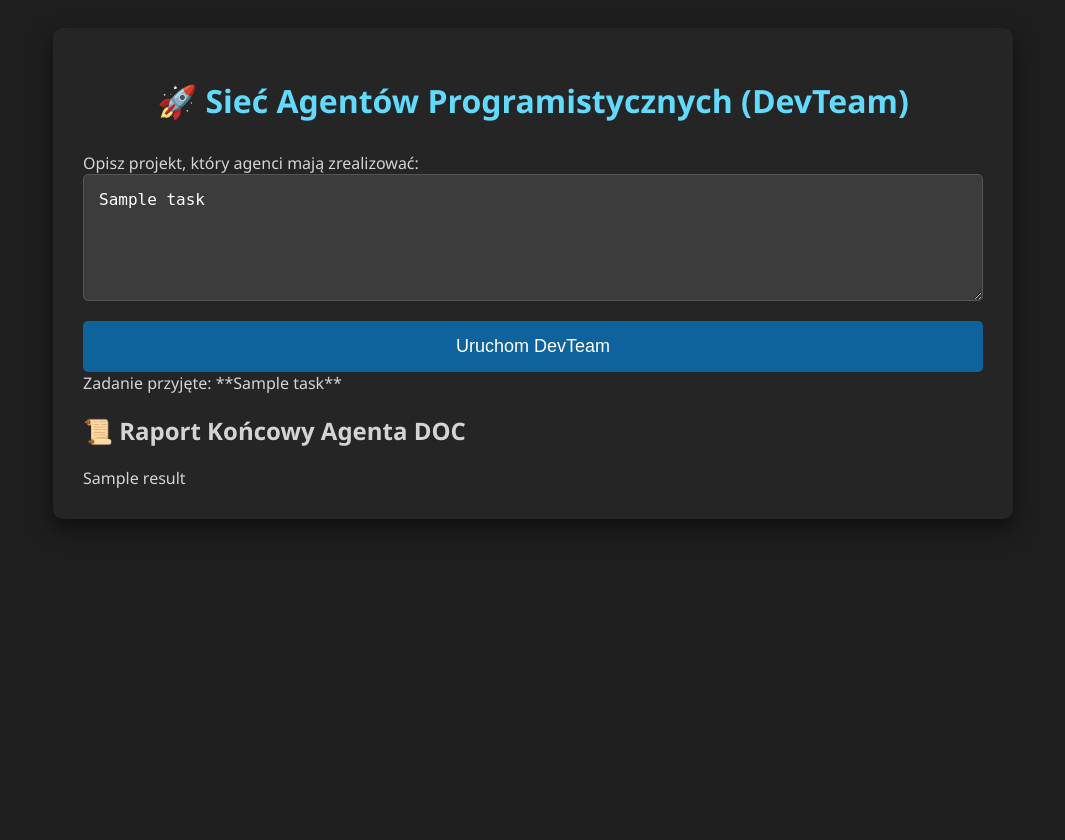
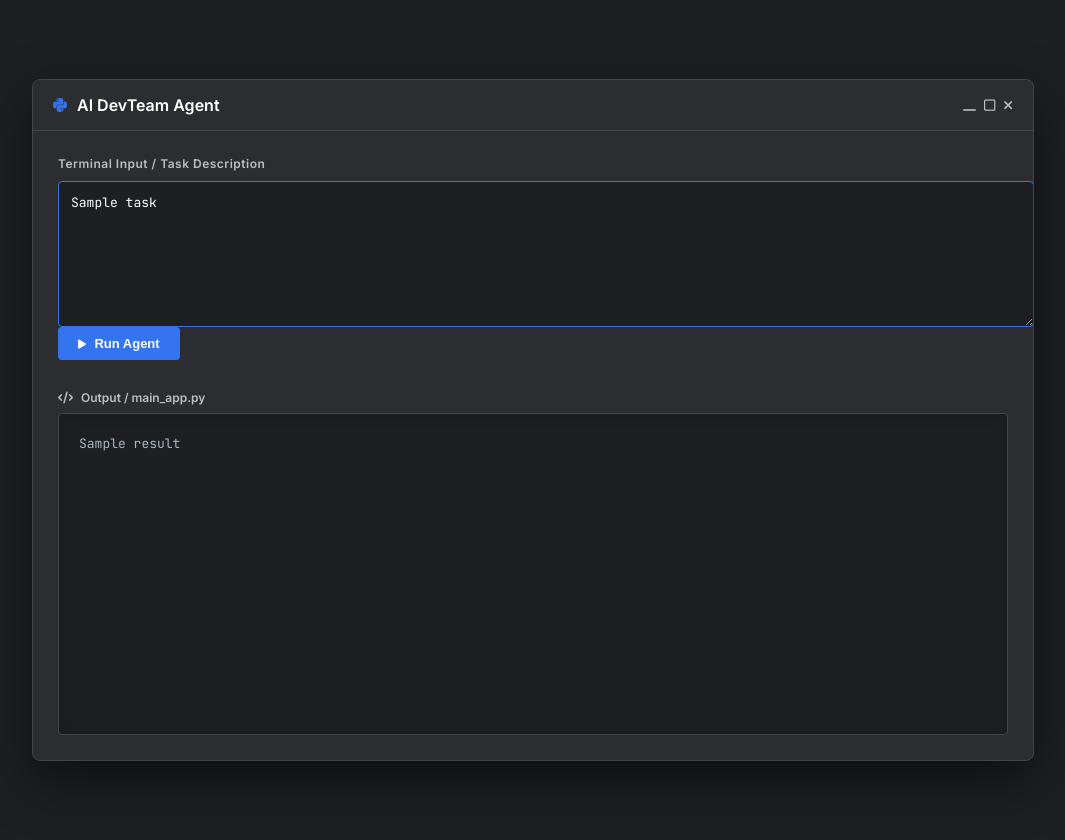
Before and after one commit to rafal1338/AIagent, a Flask app: template templates/base_template.html in a window 1280 px wide. Shown: the whole page, without its empty margins (107-1172 px from the left). Before the commit the page ends 521 px from the top, so only its background shows below. Run offline with Flask 3, Linux system fonts and the light colour scheme; the template is opened without the code that fills it: most values are stand-ins (such as "Sample title", 1, 10 or a date in 2020).

Commit message:
naprawa devteam 🤖

```diff
--- a/static/style.css
+++ b/static/style.css
@@ -1,67 +1,199 @@
+/* --- Paleta Kolorów JetBrains Darcula / New UI --- */
+:root {
+    --jb-bg: #1e1f22;          /* Główne tło (IDE) */
+    --jb-panel: #2b2d30;       /* Tło panelu/okna */
+    --jb-border: #43454a;      /* Obramowania */
+    --jb-blue: #3574f0;        /* Główny niebieski akcent */
+    --jb-blue-hover: #3065d0;
+    --jb-text: #bcbec4;        /* Standardowy tekst */
+    --jb-text-bright: #ffffff; /* Nagłówki */
+    --jb-code-bg: #1e1f22;     /* Tło edytora kodu */
+    --jb-input-bg: #1e1f22;    /* Tło inputów */
+    --jb-selection: #214283;   /* Zaznaczenie */
+    --jb-error: #cf514e;       /* Błędy */
+}
+
+* {
+    box_sizing: border-box;
+    margin: 0;
+    padding: 0;
+}
+
 body {
-    font-family: 'Segoe UI', sans-serif;
-    background-color: #1e1e1e;
-    color: #d4d4d4;
+    font-family: 'Inter', -apple-system, BlinkMacSystemFont, "Segoe UI", Roboto, sans-serif;
+    background-color: var(--jb-bg);
+    color: var(--jb-text);
+    /* Zmiana: min-height zamiast height i padding dla odstępu */
+    min-height: 100vh;
     padding: 20px;
+    display: flex;
+    justify_content: center;
+    align-items: center;
+    font-size: 13px;
+    /* Zmiana: auto pozwala na scrollowanie jeśli okno jest za małe */
+    overflow-y: auto;
 }
+
+/* --- Kontener Główny (Okno Dialogowe) --- */
 .container {
-    max-width: 900px;
-    margin: 0 auto;
-    background-color: #252526;
-    padding: 30px;
-    border-radius: 10px;
-    box-shadow: 0 10px 20px rgba(0,0,0,0.5);
+    width: 100%;
+    max-width: 1000px;
+    /* Zmiana: elastyczna wysokość */
+    height: 85vh;
+    min-height: 500px;
+    margin: 0 auto; /* Dodatkowe zabezpieczenie centrowania */
+
+    background-color: var(--jb-panel);
+    border: 1px solid var(--jb-border);
+    border-radius: 8px;
+    box-shadow: 0 20px 50px rgba(0, 0, 0, 0.5); /* Mocniejszy cień dla efektu "okna" */
+    display: flex;
+    flex-direction: column;
 }
+
+/* --- Nagłówek (Pasek Tytułowy) --- */
+header {
+    padding: 15px 20px;
+    border-bottom: 1px solid var(--jb-border);
+    background-color: var(--jb-panel);
+    border-radius: 8px 8px 0 0;
+    display: flex;
+    align-items: center;
+    justify-content: space-between;
+    flex-shrink: 0; /* Nagłówek nie może się kurczyć */
+}
+
 h1 {
-    color: #61dafb;
-    text-align: center;
-    margin-bottom: 30px;
+    font-size: 16px;
+    font-weight: 600;
+    color: var(--jb-text-bright);
+    margin: 0;
+    display: flex;
+    align-items: center;
+    gap: 10px;
 }
+
+/* --- Główna zawartość (Scrollowana) --- */
+main {
+    padding: 25px; /* Większy padding wewnątrz */
+    overflow-y: auto;
+    flex-grow: 1;
+    display: flex;
+    flex-direction: column;
+    gap: 20px;
+}
+
+/* --- Formularz --- */
+.form-group {
+    display: flex;
+    flex-direction: column;
+    gap: 10px;
+}
+
+label {
+    font-size: 12px;
+    font-weight: 600;
+    color: var(--jb-text);
+    letter-spacing: 0.5px;
+}
+
 textarea {
     width: 100%;
-    padding: 15px;
-    background-color: #3c3c3c;
-    color: white;
-    border: 1px solid #555;
-    border-radius: 5px;
-    font-size: 16px;
+    min-height: 120px;
+    padding: 12px;
+    background-color: var(--jb-input-bg);
+    border: 1px solid var(--jb-border);
+    border-radius: 4px;
+    color: var(--jb-text-bright);
+    font-family: 'JetBrains Mono', monospace;
+    font-size: 13px;
     resize: vertical;
-    margin-bottom: 15px;
-    box-sizing: border-box; /* Dodano dla poprawności */
+    outline: none;
+    transition: border-color 0.2s;
 }
+
+textarea:focus {
+    border-color: var(--jb-blue);
+}
+
+/* --- Przycisk (Primary Action) --- */
 button {
-    width: 100%;
-    padding: 15px;
-    background-color: #0e639c;
+    align-self: flex-start;
+    padding: 9px 20px;
+    background-color: var(--jb-blue);
     color: white;
     border: none;
+    border-radius: 4px;
+    font-size: 13px;
+    font-weight: 600;
+    cursor: pointer;
+    transition: background-color 0.2s;
+}
+
+button:hover {
+    background-color: var(--jb-blue-hover);
+}
+
+/* --- Wyniki (Wygląd Terminala/Edytora) --- */
+.result-container {
+    display: flex;
+    flex-direction: column;
+    gap: 8px;
+    flex-grow: 1;
+    min-height: 250px;
+    margin-top: 10px;
+}
+
+.result-header {
+    font-size: 12px;
+    font-weight: 600;
+    color: var(--jb-text);
+    display: flex;
+    align-items: center;
+    gap: 8px;
+}
+
+.result {
+    background-color: var(--jb-code-bg);
+    border: 1px solid var(--jb-border);
+    padding: 20px;
+    border-radius: 4px;
+    font-family: 'JetBrains Mono', monospace;
+    font-size: 13px;
+    color: #a9b7c6;
+    line-height: 1.6;
+    white-space: pre-wrap;
+    overflow-x: auto;
+    flex-grow: 1;
+    box-shadow: inset 0 0 15px rgba(0,0,0,0.2);
+}
+
+/* --- Komunikaty Błędów --- */
+.error {
+    background-color: rgba(207, 81, 78, 0.1);
+    color: var(--jb-error);
+    border: 1px solid var(--jb-error);
+    padding: 12px;
+    border-radius: 4px;
+    font-size: 13px;
+    display: flex;
+    align-items: center;
+    gap: 10px;
+}
+
+/* --- Scrollbar (Styl IDE) --- */
+::-webkit-scrollbar {
+    width: 10px;
+    height: 10px;
+}
+::-webkit-scrollbar-track {
+    background: var(--jb-bg);
+}
+::-webkit-scrollbar-thumb {
+    background: #4e5155;
     border-radius: 5px;
-    font-size: 18px;
-    cursor: pointer;
-    transition: background-color 0.3s;
+    border: 3px solid var(--jb-bg); /* Margines scrollbara */
 }
-button:hover {
-    background-color: #1177bb;
+::-webkit-scrollbar-thumb:hover {
+    background: #6e7175;
 }
-.result {
-    margin-top: 30px;
-    background-color: #1e1e1e;
-    padding: 20px;
-    border-radius: 5px;
-    border-left: 5px solid #61dafb;
-    white-space: pre-wrap;
-}
-.error {
-    background-color: #5a1d1d;
-    color: #ffcccc;
-    padding: 15px;
-    border-radius: 5px;
-    margin-top: 20px;
-}
-code {
-    background-color: #111;
-    padding: 2px 5px;
-    border-radius: 3px;
-    font-family: 'Courier New', monospace;
-    color: #ce9178;
-}
--- a/templates/base_template.html
+++ b/templates/base_template.html
@@ -2,33 +2,72 @@
 <html lang="pl">
 <head>
     <meta charset="UTF-8">
-    <title>AI DevTeam Agent</title>
+    <meta name="viewport" content="width=device-width, initial-scale=1.0">
+    <title>AI DevTeam | JetBrains Style</title>
+
+    <!-- Fonty: Inter UI + JetBrains Mono -->
+    <link rel="preconnect" href="https://fonts.googleapis.com">
+    <link rel="preconnect" href="https://fonts.gstatic.com" crossorigin>
+    <link href="https://fonts.googleapis.com/css2?family=Inter:wght@400;500;600&family=JetBrains+Mono:wght@400;500&display=swap" rel="stylesheet">
+
+    <!-- Font Awesome -->
+    <link rel="stylesheet" href="https://cdnjs.cloudflare.com/ajax/libs/font-awesome/6.4.0/css/all.min.css">
+
+    <!-- Style CSS -->
     <link rel="stylesheet" href="{{ url_for('static', filename='style.css') }}">
-
 </head>
 <body>
+    <!-- Główny kontener przypominający okno IDE -->
     <div class="container">
-        <h1>🚀 Sieć Agentów Programistycznych (DevTeam)</h1>
+        <header>
+            <h1>
+                <i class="fa-brands fa-python" style="color: #3574f0;"></i>
+                AI DevTeam Agent
+            </h1>
+            <!-- Atrapy przycisków okna -->
+            <div style="display: flex; gap: 8px;">
+                <i class="fa-solid fa-window-minimize" style="color: var(--jb-text); cursor: pointer;"></i>
+                <i class="fa-regular fa-square" style="color: var(--jb-text); cursor: pointer;"></i>
+                <i class="fa-solid fa-xmark" style="color: var(--jb-text); cursor: pointer;"></i>
+            </div>
+        </header>
 
-        <form method="POST">
-            <label for="task_input">Opisz projekt, który agenci mają zrealizować:</label>
-            <textarea id="task_input" name="task_input" rows="5" placeholder="Np. Napisz aplikację Python, która liczy słowa w pliku tekstowym." required>{{ task or '' }}</textarea>
-            <button type="submit">Uruchom DevTeam</button>
+        <main>
+            <form method="POST" onsubmit="document.getElementById('loader').style.display='flex'">
+                <div class="form-group">
+                    <label for="task_input">Terminal Input / Task Description</label>
+                    <textarea id="task_input" name="task_input" placeholder="# Wpisz tutaj swoje polecenie dla Agenta..." required autofocus>{{ task }}</textarea>
+                </div>
+
+                <div style="display: flex; justify-content: space-between; align-items: center;">
+                    <button type="submit">
+                        <i class="fa-solid fa-play" style="font-size: 0.8em; margin-right: 5px;"></i> Run Agent
+                    </button>
+
+                    <!-- Loader w stylu IDE (na dole po prawej) -->
+                    <div id="loader" style="display: none; align-items: center; gap: 10px; color: var(--jb-text); font-size: 12px;">
+                        <span>Processing...</span>
+                        <i class="fa-solid fa-circle-notch fa-spin" style="color: var(--jb-blue);"></i>
+                    </div>
+                </div>
             </form>
 
             {% if error %}
-            <div class="error-box"><b>Błąd:</b> {{ error }}</div>
+                <div class="error">
+                    <i class="fa-solid fa-circle-exclamation"></i>
+                    <span>{{ error }}</span>
+                </div>
             {% endif %}
 
             {% if result %}
-            <div class="task-summary">
-                Zadanie przyjęte: **{{ task }}**
+                <div class="result-container">
+                    <div class="result-header">
+                        <i class="fa-solid fa-code"></i> Output / main_app.py
                     </div>
-            <div class="result-box">
-                <h2>📜 Raport Końcowy Agenta DOC</h2>
-                {{ result }}
+                    <div class="result">{{ result }}</div>
                 </div>
             {% endif %}
+        </main>
     </div>
 </body>
 </html>
```
Also changed, not shown: devteam_runner.py (+15 -9 lines). Lines whose indentation alone changed are shown as unchanged.
